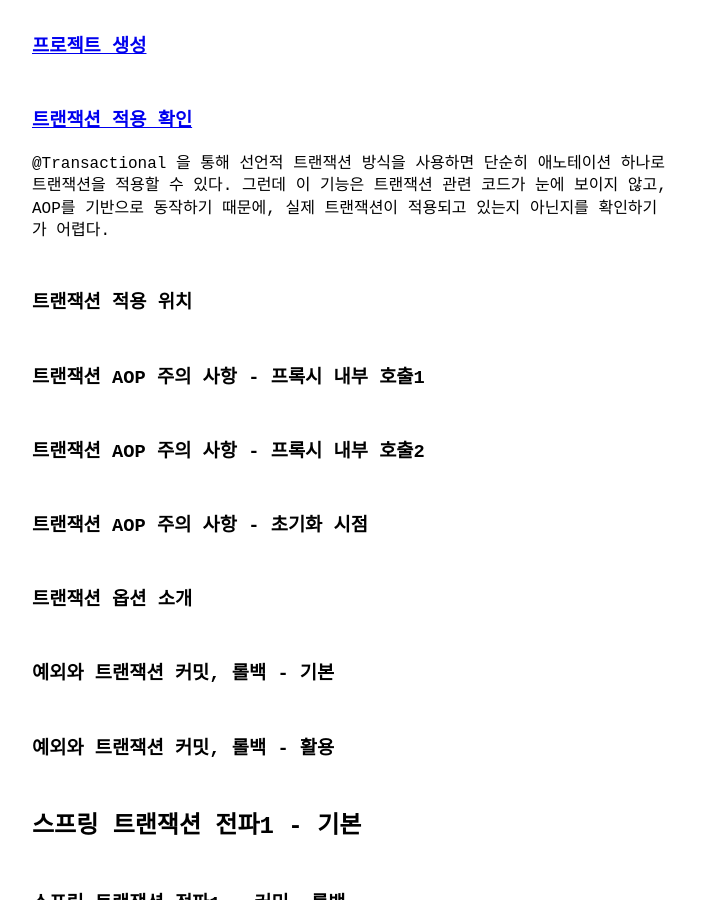
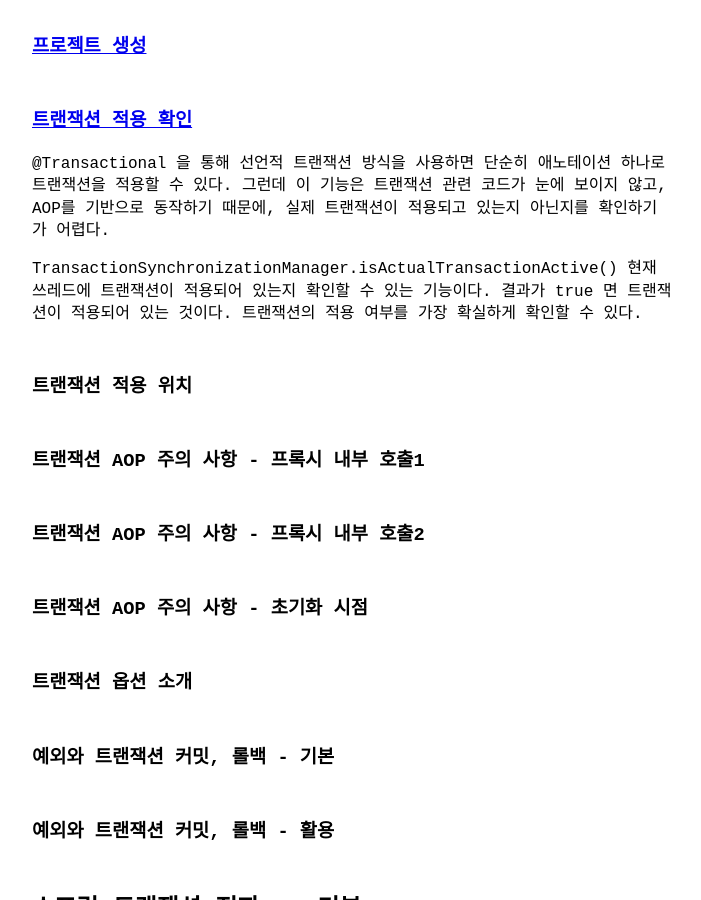
Before and after one commit to khjzzm/khjzzm.github.io, a Jekyll site: the page built from _posts/2022-06-29-Spring-Transaction.md, in a window 1280 px wide and 900 px high, scrolled down 3142 px. Shown: the whole window, without its empty margins (288-989 px from the left). Built offline with Jekyll 4.4.1, drawn with Linux system fonts in a browser that asks for light colours.

Commit message:
트랜잭션 적용

```diff
--- a/_posts/2022-06-29-Spring-Transaction.md
+++ b/_posts/2022-06-29-Spring-Transaction.md
@@ -117,6 +117,10 @@ org.springframework.transaction.annotation.Transactional
 수 있다. 그런데 이 기능은 트랜잭션 관련 코드가 눈에 보이지 않고, AOP를 기반으로 동작하기 때문에, 실제
 트랜잭션이 적용되고 있는지 아닌지를 확인하기가 어렵다.
 
+TransactionSynchronizationManager.isActualTransactionActive()
+현재 쓰레드에 트랜잭션이 적용되어 있는지 확인할 수 있는 기능이다. 결과가 true 면 트랜잭션이 적용되어
+있는 것이다. 트랜잭션의 적용 여부를 가장 확실하게 확인할 수 있다.
+
 ### 트랜잭션 적용 위치
 ### 트랜잭션 AOP 주의 사항 - 프록시 내부 호출1
 ### 트랜잭션 AOP 주의 사항 - 프록시 내부 호출2
```
